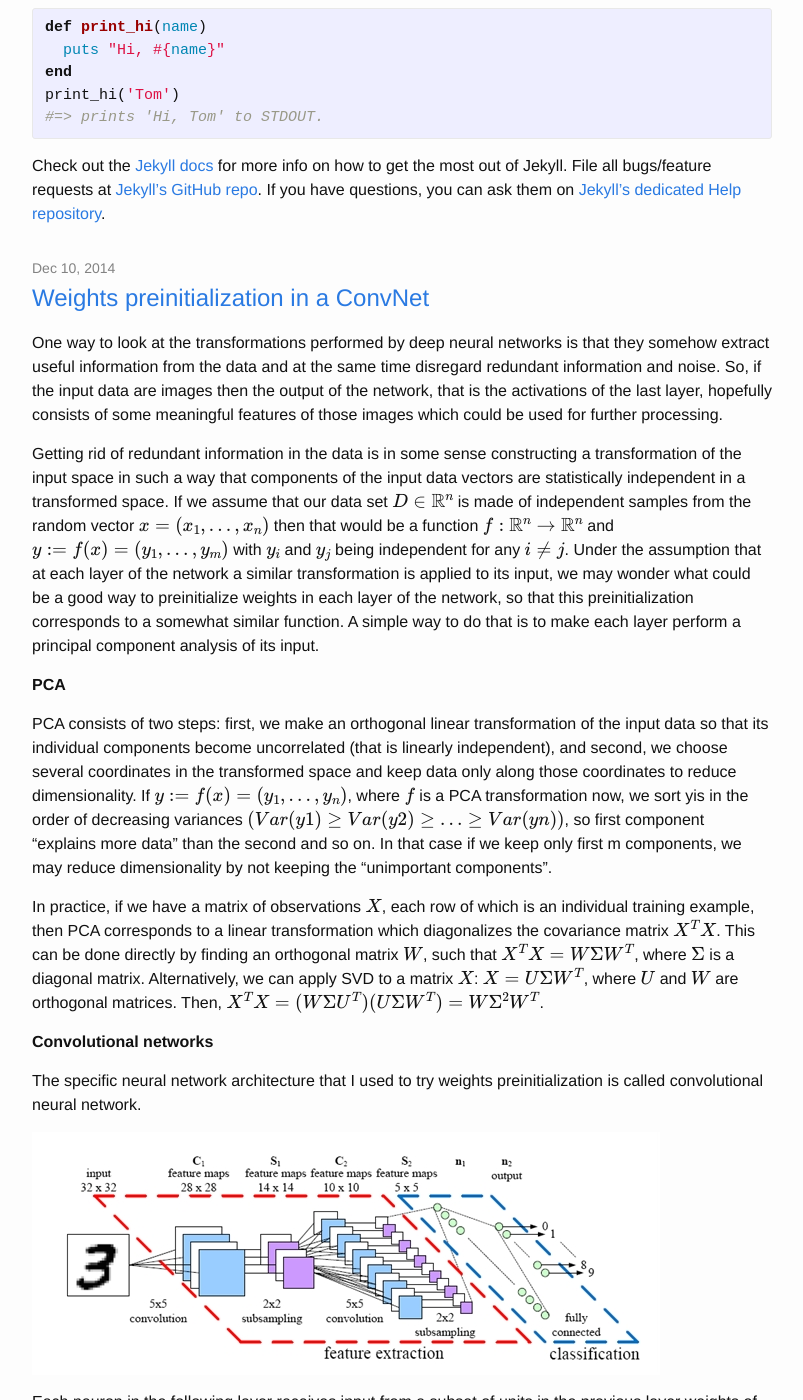
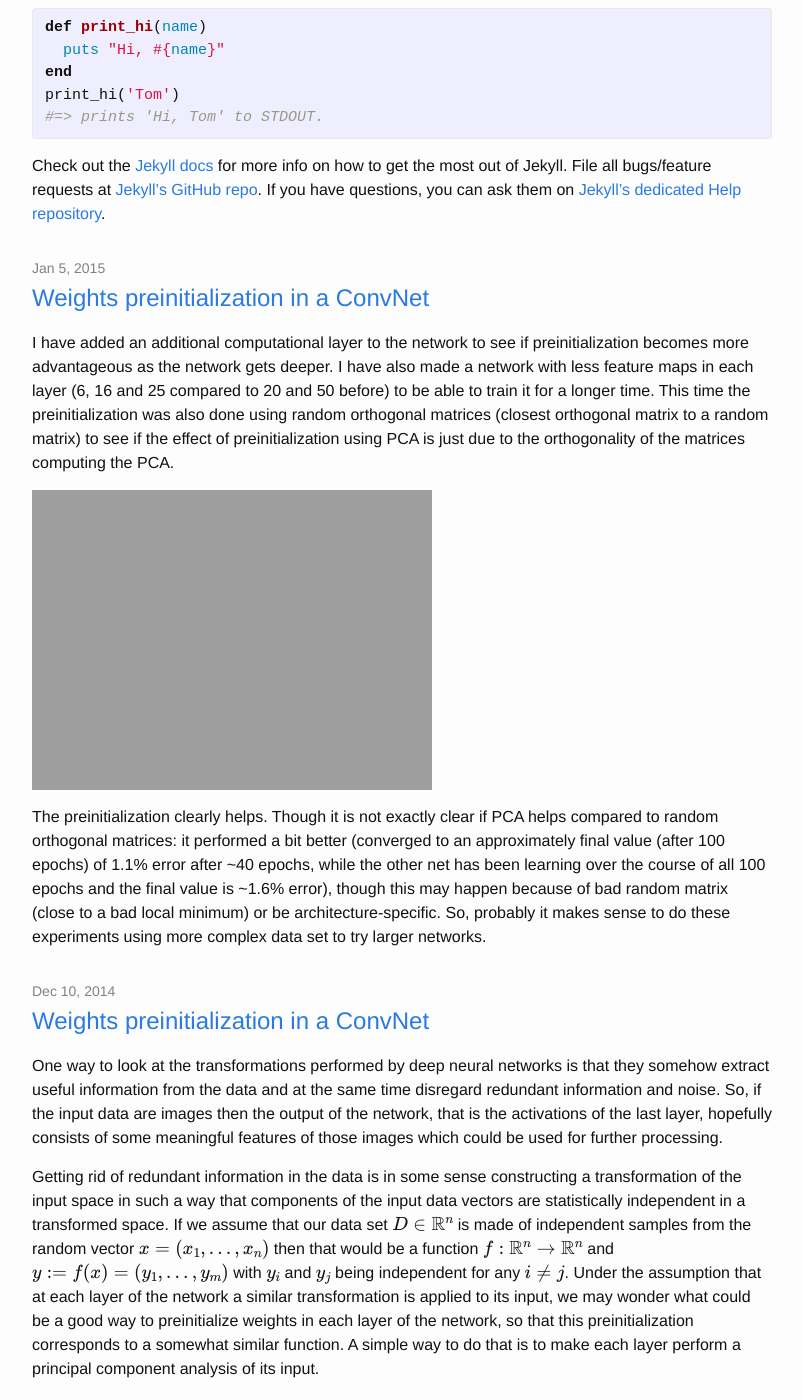
Before and after one commit to ivust/blog, a Jekyll site: the page built from index.html, in a window 1280 px wide and 1400 px high, scrolled down 576 px. Shown: the whole window, without its empty margins (238-1041 px from the left). Built offline with Jekyll 4.4.1, drawn with Linux system fonts in a browser that asks for light colours; formulas are drawn with MathJax 3.

Commit message:
update post

```diff
--- /dev/null
+++ b/_posts/2015-01-05-continuing-with-weights-preinitialization.md
@@ -0,0 +1,11 @@
+---
+layout: post
+title:  "Weights preinitialization in a ConvNet"
+date:   2015-01-05 18:55:00
+---
+
+I have added an additional computational layer to the network to see if preinitialization becomes more advantageous as the network gets deeper. I have also made a network with less feature maps in each layer (6, 16 and 25 compared to 20 and 50 before) to be able to train it for a longer time. This time the preinitialization was also done using random orthogonal matrices (closest orthogonal matrix to a random matrix) to see if the effect of preinitialization using PCA is just due to the orthogonality of the matrices computing the PCA.
+
+![]({{ site.url }}{{ site.baseurl }}/images/preinitialization_3.png)
+
+The preinitialization clearly helps. Though it is not exactly clear if PCA helps compared to random orthogonal matrices: it performed a bit better (converged to an approximately final value (after 100 epochs) of 1.1% error after ~40 epochs, while the other net has been learning over the course of all 100 epochs and the final value is ~1.6% error), though this may happen because of bad random matrix (close to a bad local minimum) or be architecture-specific. So, probably it makes sense to do these experiments using more complex data set to try larger networks.
```
Also changed, not shown: _posts/2014-12-10-weights-preinitialization-in-a-convnet.md (+0 -1 lines).
